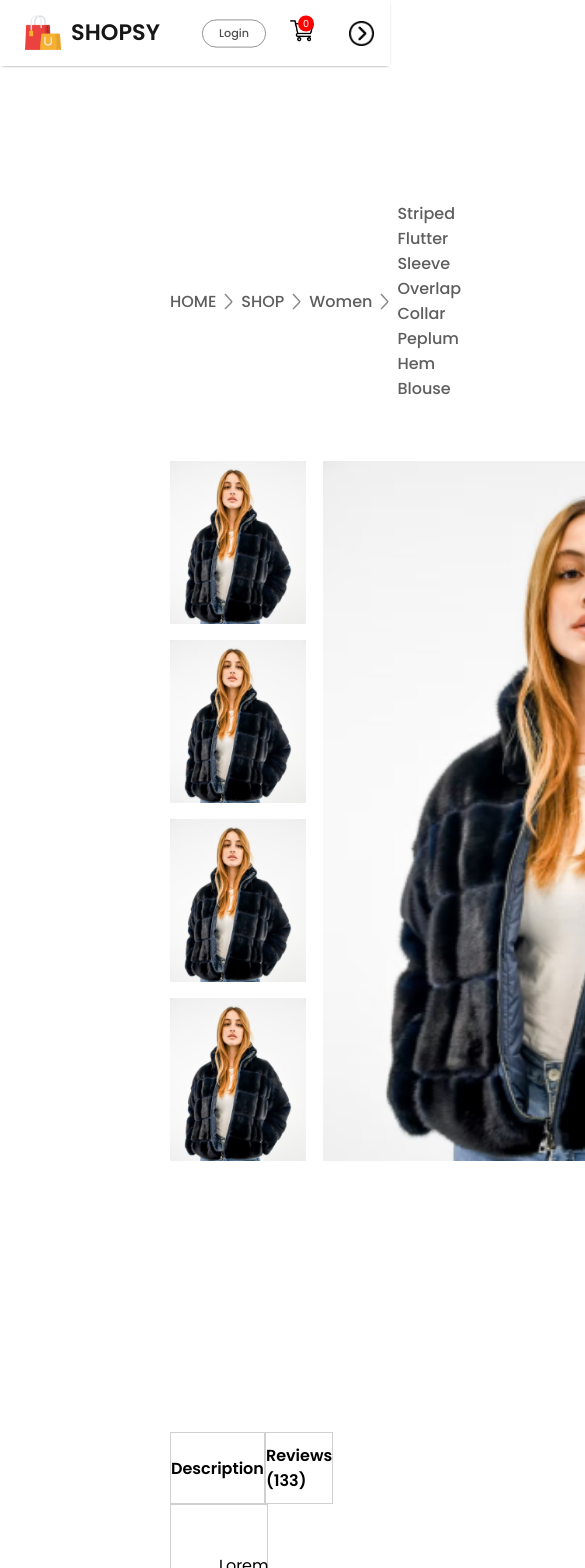
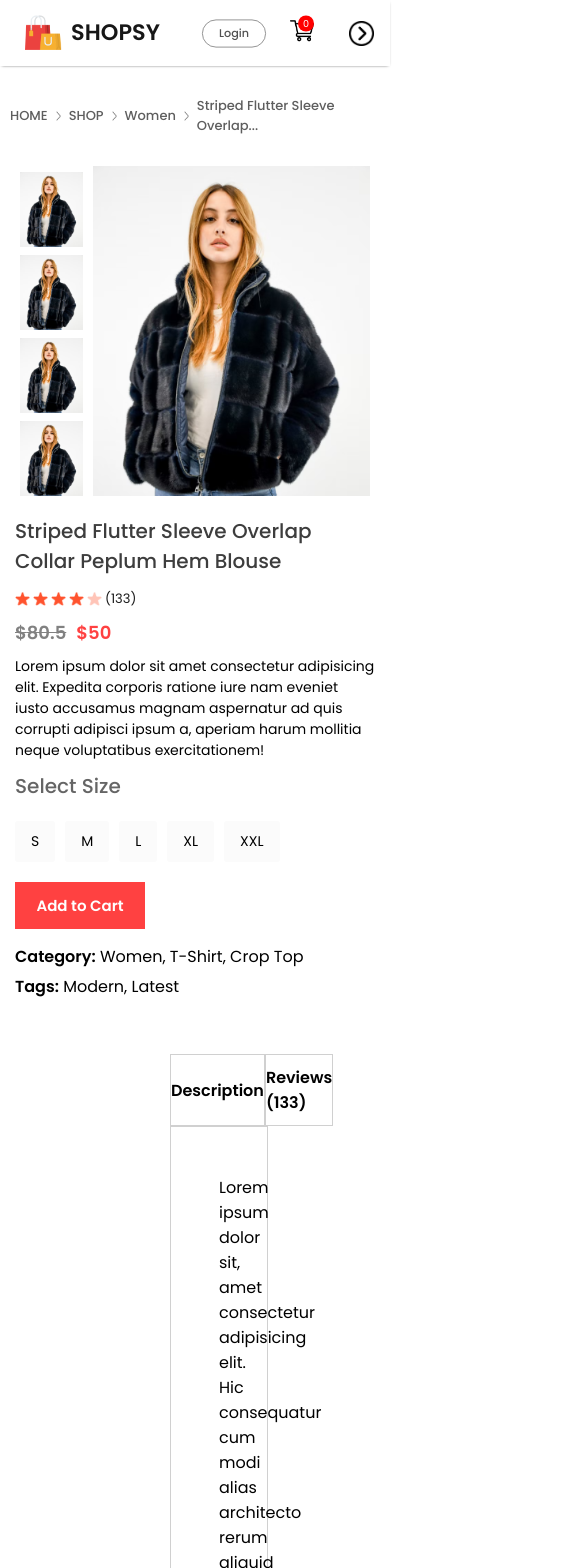
Before and after one commit to souravcodes1080/mern-ecommerce, a React (Vite) app in the folder frontend/: page /product/1 in a window 390 px wide. Shown: the top 1568 px of the page, 585 px wide, since content can reach past the window. Built offline with nearby package versions, Linux system fonts and the light colour scheme.

Commit message:
product display page responsive

```diff
--- a/frontend/src/Components/Breadcrums/Breadcrum.jsx
+++ b/frontend/src/Components/Breadcrums/Breadcrum.jsx
@@ -6,7 +6,7 @@ function Breadcrum({product}) {
   return (
     <>
         <div className="breadcrum">
-            HOME <img src={arrow_icon} alt="breadcrum_arrow" /> SHOP <img src={arrow_icon} alt="breadcrum_arrow" /> {product.category} <img src={arrow_icon} alt="breadcrum_arrow" /> {product.name}
+            HOME <img src={arrow_icon} alt="breadcrum_arrow" /> SHOP <img src={arrow_icon} alt="breadcrum_arrow" /> {product.category} <img src={arrow_icon} alt="breadcrum_arrow" /> {(product.name).substring(0,30)}...
         </div>
     </>
   )
--- a/frontend/src/Components/Breadcrums/breadcrum.css
+++ b/frontend/src/Components/Breadcrums/breadcrum.css
@@ -5,6 +5,32 @@
     color: #5e5e5e;
     font-size: 16px;
     font-weight: 500;
-    margin: 135px 170px 60px 170px;
+    margin: 45px 170px 60px 170px;
     text-transform: capitalize;
 }
+@media(max-width:1280px){
+    .breadcrum{
+        margin: 30px 50px;
+        font-size: 14px;
+    }
+}
+@media(max-width:1024px){
+    .breadcrum{
+        margin: 30px 30px;
+        font-size: 13px;
+    }
+}
+@media(max-width:800px){
+    .breadcrum{
+        margin: 30px 10px;
+        font-size: 12px;
+    }
+    .breadcrum img{
+        width: 5px;
+    }
+}
+@media(max-width:500px){
+    .breadcrum{
+        font-size: 13px;
+    }
+}
--- a/frontend/src/Components/ProductDispaly/productDisplay.css
+++ b/frontend/src/Components/ProductDispaly/productDisplay.css
@@ -94,3 +94,227 @@
 .product-display-right-category span{
     font-weight: 600;
 }
+
+@media(max-width:1280px){
+    .product-display{
+        margin: 0 60px;
+    }
+    .product-display-left{
+        gap: 10px;
+    }
+    .product-display-left .img-list{
+        gap: 10px;
+    }
+    .product-display-left .img-list img{
+        height: 120px;
+    }
+    .product-display-main-img {
+        width: auto;
+        height: 510px;
+    }
+    .display-img{
+        width: auto;
+        height: 510px;
+    }
+    .product-display-right{
+        margin: 0 30px;
+    }
+    .product-display-right h1{
+        font-size: 22px;
+    }
+    .product-display-right-stars{
+        gap: 3px;
+        font-size: 13px;
+    }
+    .product-display-right-prices{
+        margin: 10px 0;
+        font-size: 18px;
+    }
+    .product-display-right-desc{
+        font-size: 13px;
+    }
+    .product-display-right-size h1{
+        margin-top: 20px;
+        font-size: 20px;
+    }
+    .product-display-right-sizes div{
+        padding: 14px 20px;
+    }
+    .product-display-right button{
+        width: 150px;
+        padding: 15px 0;
+        margin-bottom: 20px;
+    }
+    .product-display-right-category{
+        margin-top: 5px;
+        font-size: 14px;
+    }
+}
+
+@media(max-width:1024px){
+    .product-display{
+        margin: 0 30px;
+    }
+    .product-display-left{
+        gap: 5px;
+    }
+    .product-display-left .img-list{
+        gap: 10px;
+    }
+    .product-display-left .img-list img{
+        height: 80px;
+    }
+    .product-display-main-img {
+        width: auto;
+        height: 350px;
+    }
+    .display-img{
+        width: auto;
+        height: 350px;
+    }
+    .product-display-right{
+        margin: 0 30px;
+    }
+    .product-display-right h1{
+        font-size: 18px;
+    }
+    .product-display-right-stars img{
+        width: 15px;
+    }
+    .product-display-right-desc{
+        font-size: 12px;
+    }
+    .product-display-right-sizes{
+        margin: 10px 0;
+    }
+    .product-display-right-sizes div{
+        padding: 10px 16px;
+        font-size: 12px;
+    }
+    .product-display-right button{
+        width: 120px;
+        padding: 10px 0;
+        margin-bottom: 10px;
+        font-size: 14px;
+    }
+    .product-display-right-category{
+        font-size: 12px;
+    }
+}
+
+@media(max-width:800px){
+    .product-display{
+        margin: 0 10px;
+    }
+    .product-display-left{
+        gap: 0px;
+        flex-direction: column-reverse;
+        align-items: center;
+    }
+    .product-display-left .img-list{
+        margin-top: 6px;
+        flex-direction: row;
+        gap: 6px;
+    }
+    .product-display-left .img-list img{
+        height: 70px;
+    }
+    .product-display-main-img {
+        width: auto;
+        height: 300px;
+    }
+    .display-img{
+        width: auto;
+        height: 300px;
+    }
+    .product-display-right{
+        margin: 0 30px;
+    }
+    .product-display-right h1{
+        font-size: 14px;
+    }
+    .product-display-right-stars img{
+        width: 13px;
+    }
+    .product-display-right-desc{
+        font-size: 10px;
+    }
+    .product-display-right-size h1{
+        margin: 10px 0;
+    }
+    .product-display-right-sizes{
+       margin-top:10px ;
+    }
+    .product-display-right-sizes div{
+        padding: 10px 16px;
+        font-size: 12px;
+    }
+    .product-display-right button{
+        width: 100px;
+        font-size: 12px;
+    }
+    .product-display-right-category{
+        font-size: 10px;
+    }
+}
+
+
+@media(max-width:500px){
+    .product-display{
+        flex-direction: column;
+
+    }
+    .product-display-left{
+        gap: 10px;
+        flex-direction:row;
+        margin: auto;
+    }
+    .product-display-left .img-list{
+        flex-direction: column;
+        gap: 8px;
+    }
+    .product-display-left .img-list img{
+        height: 75px;
+    }
+    .product-display-main-img {
+        width: auto;
+        height: 330px;
+    }
+    .display-img{
+        width: auto;
+        height: 330px;
+    }
+    .product-display-right{
+        margin: 5px;
+    }
+    .product-display-right h1{
+        margin-top: 15px;
+        font-size: 20px;
+        font-weight: 500;
+    }
+    .product-display-right-stars img{
+        width: 15px;
+    }
+    .product-display-right-desc{
+        font-size: 14px;
+    }
+    .product-display-right-size h1{
+        margin: 10px 0;
+    }
+    .product-display-right-sizes{
+       gap: 10px;
+       margin: 20px 0;
+    }
+    .product-display-right-sizes div{
+        padding: 10px 16px;
+        font-size: 14px;
+    }
+    .product-display-right button{
+        width: 130px;
+        font-size: 15px;
+        padding: 12px 0;
+    }
+    .product-display-right-category{
+        font-size: 16px;
+    }
+}
```
